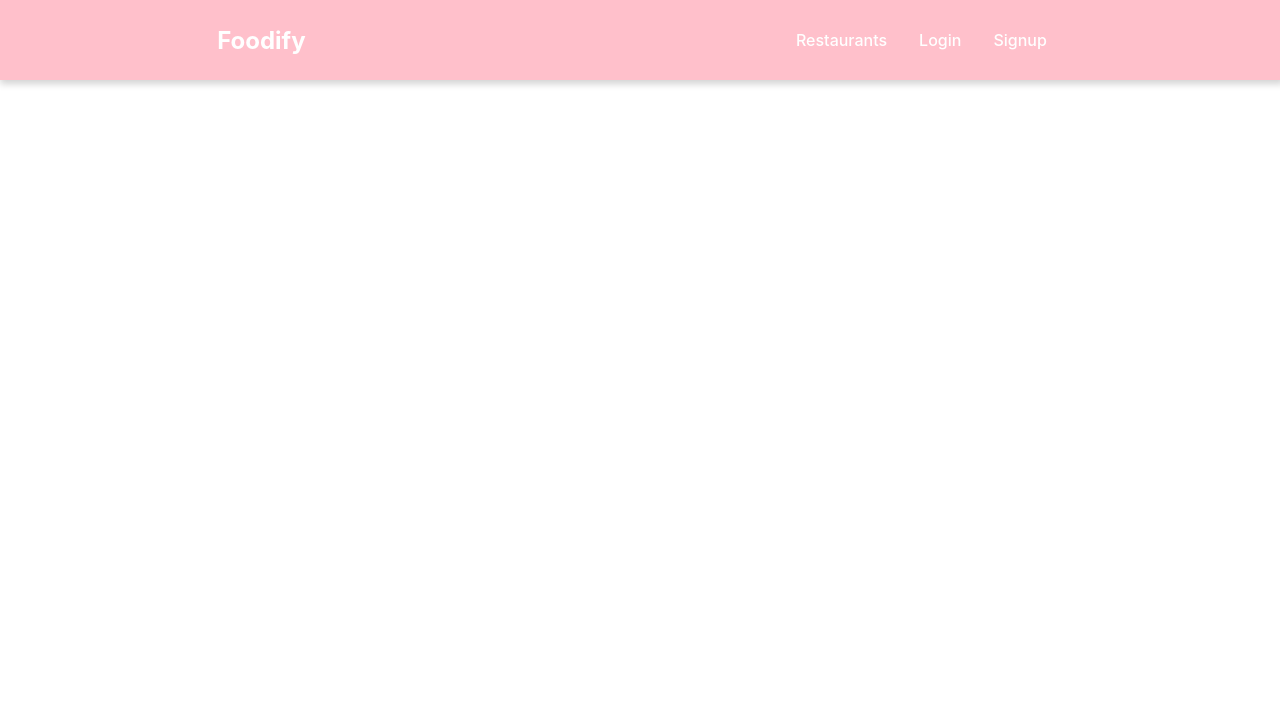
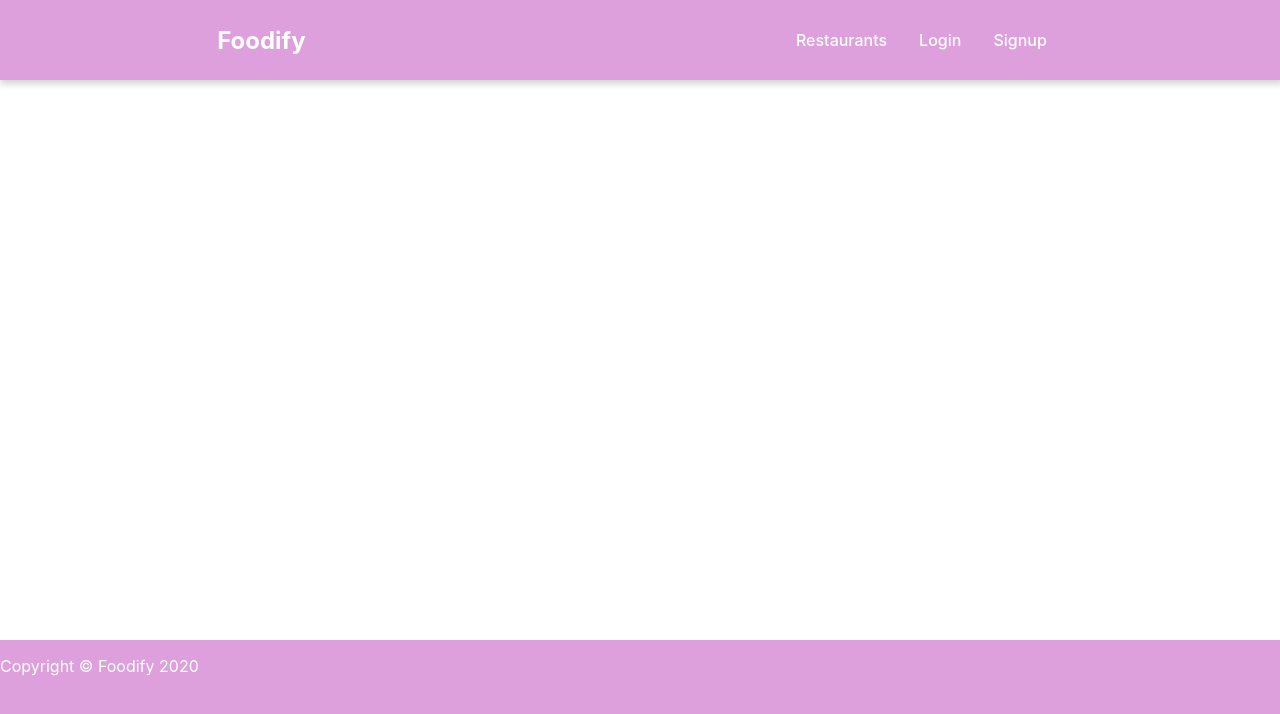
Before and after one commit to Frank-Rauen/foodify, a React (Create React App) app: page / in a window 1280 px wide. Shown: the top 714 px of the page. Built offline with nearby package versions, Linux system fonts and the light colour scheme.

Commit message:
adds Footer component and stylesheet

```diff
--- a/src/App.css
+++ b/src/App.css
@@ -3,3 +3,7 @@
   display: flex;
   min-height: 100vh;
 }
+
+.App-inner-container {
+  flex-grow: 1;
+}
--- a/src/App.js
+++ b/src/App.js
@@ -1,6 +1,7 @@
 import React from 'react';
 import './App.css';
 import Navbar from '../src/components/Navbar/Navbar'
+import Footer from '../src/components/Footer/Footer'
 
 function App() {
   return (
@@ -10,6 +11,7 @@ function App() {
     <div className="App-inner-container">
 
     </div>
+    <Footer />
     </div>
   );
 }
--- /dev/null
+++ b/src/components/Footer/Footer.jsx
@@ -0,0 +1,12 @@
+import React from 'react';
+import styles from './Footer.module.css';
+
+const Footer = (props) => {
+    return(
+            <footer className={styles.footer}>
+                <p>Copyright &copy; Foodify {new Date().getFullYear()}</p>
+                </footer>
+    )
+}
+
+export default Footer;
--- /dev/null
+++ b/src/components/Footer/Footer.module.css
@@ -0,0 +1,7 @@
+.footer {
+    display: flex;
+    align-content: center;
+    color: #ffffff;
+    background-color: #dda0dd;
+    height: 10rem;
+}
--- a/src/components/Navbar/Navbar.module.css
+++ b/src/components/Navbar/Navbar.module.css
@@ -2,7 +2,7 @@
     display: flex;
     align-items: center;
     height: 5rem;
-    background-color: pink;
+    background-color: #dda0dd;
     justify-content: space-around;
     color: #ffffff;
     box-shadow: 2px 2px 7px 2px lightgray;
```
